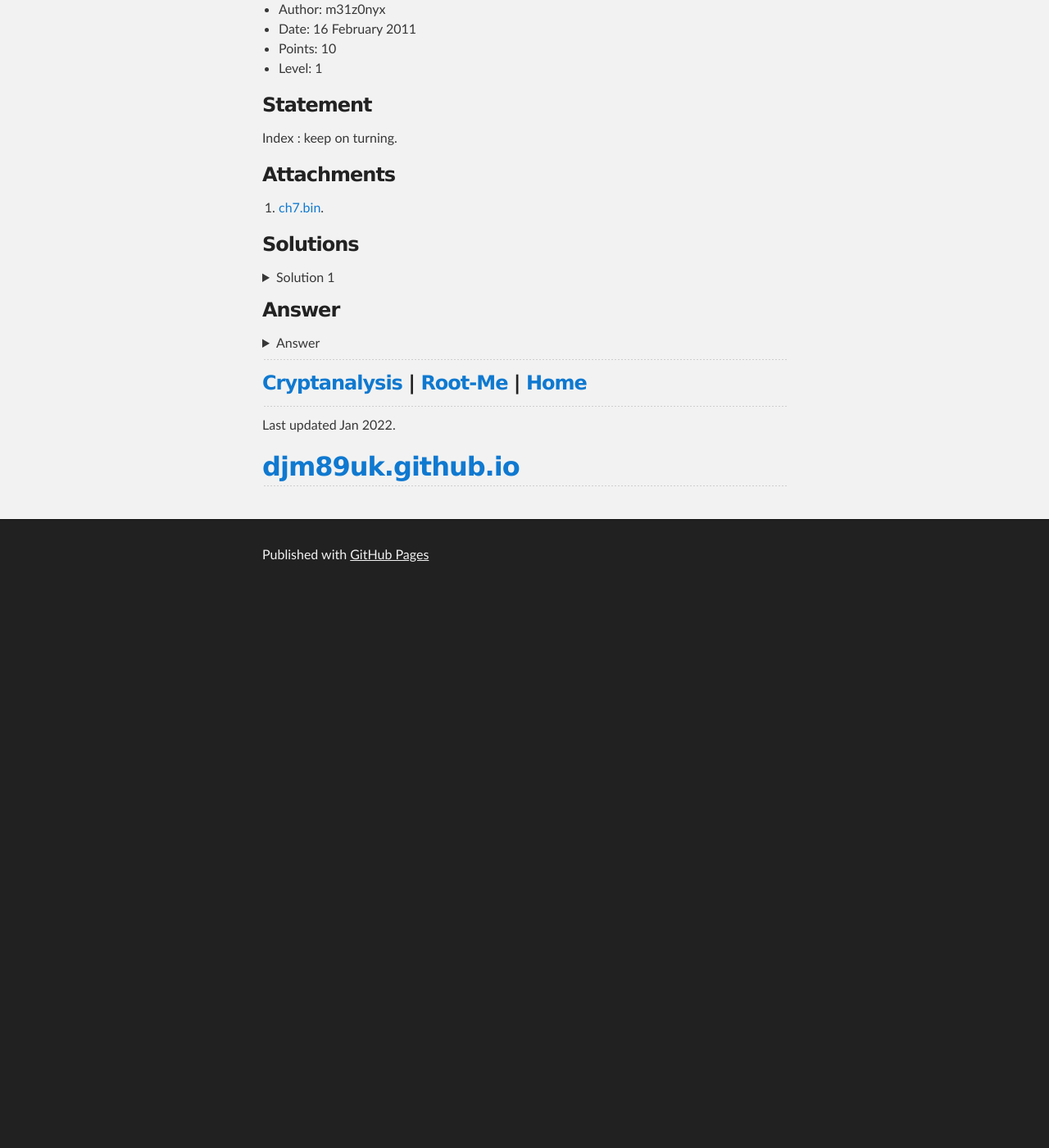
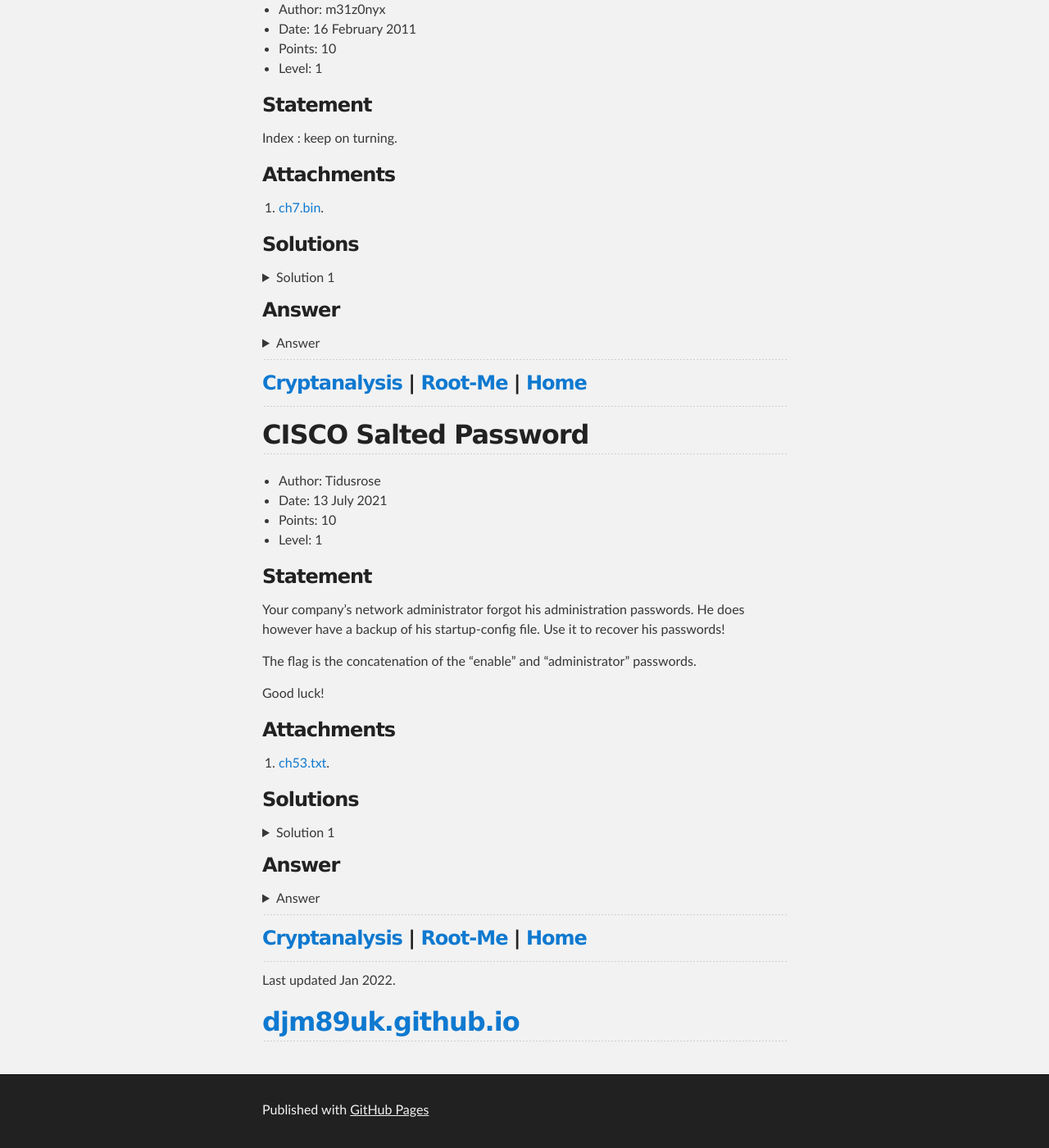
Before and after one commit to djm89uk/djm89uk.github.io, a Jekyll site: the page built from rootme_cryp.md, in a window 1280 px wide and 1400 px high, scrolled down 7579 px. Shown: the whole window at 82% size. Built offline with Jekyll 4.4.1, drawn with Linux system fonts in a browser that asks for light colours; our own code applies the rules of GitHub Pages for plain Markdown files; before the commit the page ends 8302 px from its top, so only the background shows below that; some of the changed text lies outside the part shown.

Commit message:
Update rootme_cryp.md

```diff
--- a/rootme_cryp.md
+++ b/rootme_cryp.md
@@ -12,8 +12,8 @@ Break encryption algorithms.
 6. [Hash - Message Digest 5](#hash-message-digest-5) 🗸
 7. [Hash - NT](#hash-nt) 🗸
 8. [Hash - SHA-2](#hash-sha-2) 🗸
-9. [Shift cipher](#shift-cipher)
-10. [CISCO - Salted Password](#ciscO-salted-password)
+9. [Shift cipher](#shift-cipher) 🗸
+10. [CISCO - Salted Password](#cisco-salted-password) 🗸
 11. [Pixel Madness](#pixel-madness)
 12. [ELF64 - PID encryption](#elf64-pid-encryption)
 13. [File - PKZIP](#file-pkzip)
@@ -831,6 +831,145 @@ Yolaihu
 
 ---
 
+## CISCO Salted Password
+
+- Author: Tidusrose
+- Date: 13 July 2021
+- Points: 10
+- Level: 1
+
+### Statement
+
+Your company’s network administrator forgot his administration passwords. He does however have a backup of his startup-config file. Use it to recover his passwords!
+
+The flag is the concatenation of the "enable" and "administrator" passwords.
+
+Good luck!
+
+### Attachments
+
+1. [ch53.txt](http://challenge01.root-me.org/cryptanalyse/ch53/ch53.txt).
+
+### Solutions
+
+<details>
+
+<summary markdown="span">Solution 1</summary>
+
+We are given a cisco config file:
+
+~~~
+{!
+version 15.1
+no service timestamps log datetime msec
+no service timestamps debug datetime msec
+no service password-encryption
+!
+hostname R1
+!
+enable secret 5 $1$mERr$A419.HL58lq743wXS4kSM1
+!
+ip cef
+no ipv6 cef
+!
+username administrator secret 5 $1$mERr$yhf7f2RnC74CxKANvoekD.
+!
+license udi pid CISCO2911/K9 sn FTX1524V4VG-
+!
+no ip domain-lookup
+!
+spanning-tree mode pvst
+!
+interface GigabitEthernet0/0
+ ip address 10.0.0.254 255.255.255.0
+ no ip proxy-arp
+ duplex auto
+ speed auto
+!
+interface GigabitEthernet0/1
+ ip address 11.0.0.1 255.255.255.252
+ no ip proxy-arp
+ duplex auto
+ speed auto
+!
+interface GigabitEthernet0/2
+ no ip address
+ duplex auto
+ speed auto
+ shutdown
+!
+interface Vlan1
+ no ip address
+ shutdown
+!
+router bgp 1
+ bgp router-id 1.1.1.1
+ bgp log-neighbor-changes
+ no synchronization
+ neighbor 11.0.0.2 remote-as 2
+ network 10.0.0.0 mask 255.255.255.0
+!
+ip classless
+!
+ip flow-export version 9
+!
+no cdp run
+!
+line con 0
+ login local
+!
+line aux 0
+!
+line vty 0 4
+ login
+!
+!
+!
+}
+~~~
+
+We can see two password hashes that we require to find for this challenge:
+
+~~~
+enable secret 5 $1$mERr$A419.HL58lq743wXS4kSM1
+username administrator secret 5 $1$mERr$yhf7f2RnC74CxKANvoekD.
+~~~
+
+We can use hashcat to find these with the rockyou.txt wordlist:
+
+~~~shell
+$ hashcat -m 500 -a 0 -o cracked.txt hash rockyou.txt
+~~~
+
+This produces the file cracked.txt with:
+
+~~~
+$1$mERr$A419.HL58lq743wXS4kSM1:dolphinsforever
+$1$mERr$yhf7f2RnC74CxKANvoekD.:P@ssw0rd!1
+~~~
+
+We can concatenate and we have the solution.
+
+</details>
+
+### Answer
+
+<details>
+
+<summary markdown="span">Answer</summary>
+
+~~~
+dolphinsforeverP@ssw0rd!1
+~~~
+
+</details>
+
+---
+
+### [Cryptanalysis](#contents) | [Root-Me](./rootme.md) | [Home](./index.md)
+
+---
+
 Last updated Jan 2022.
 
 ## [djm89uk.github.io](https://djm89uk.github.io)
```
